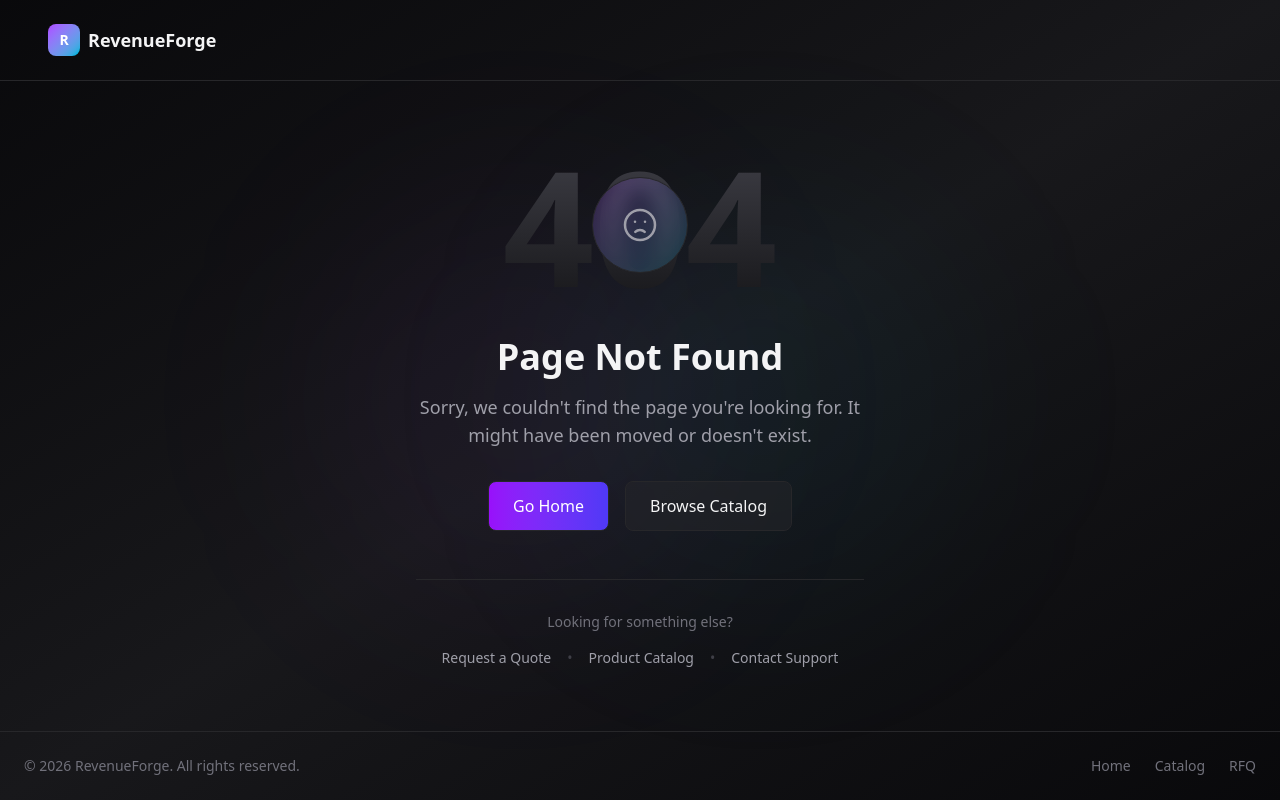
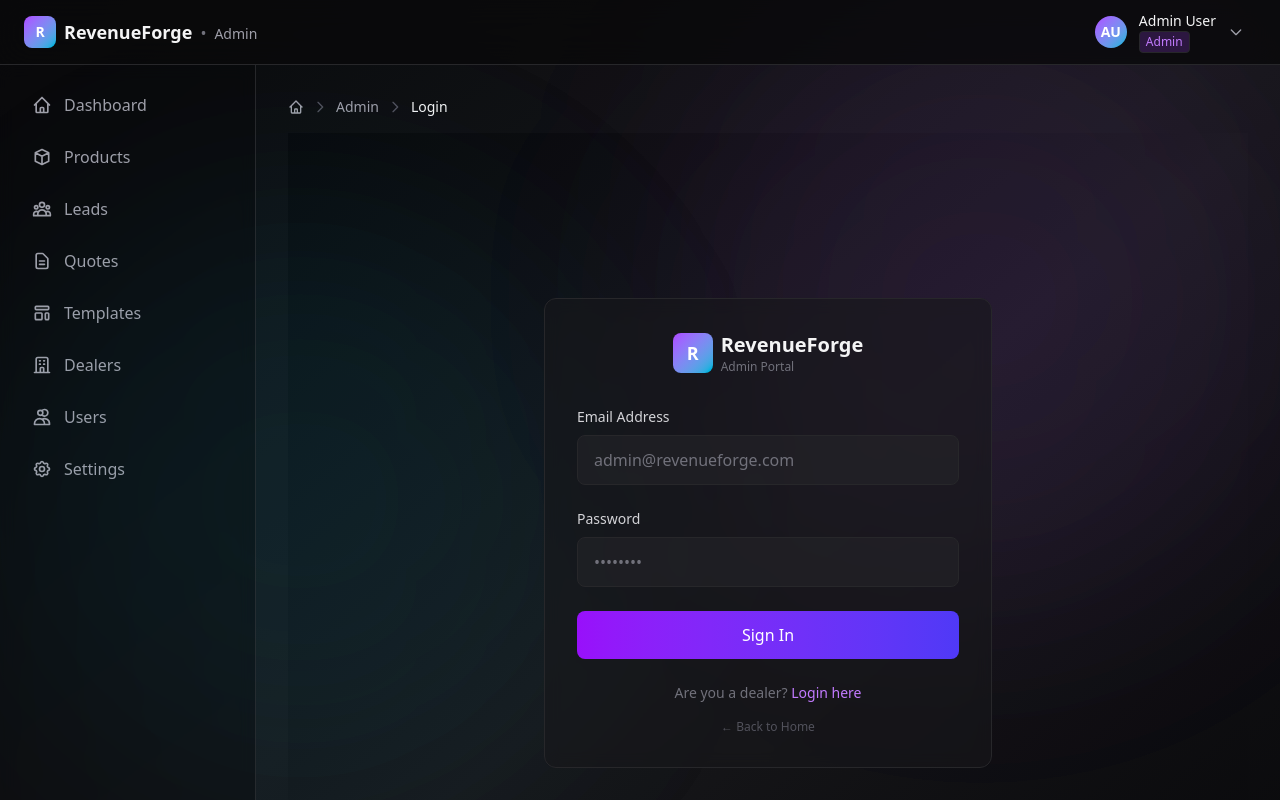
Before and after one commit to tardis-create/revenueforge, a Next.js app: page /admin/login in a window 1280 px wide. Before the commit this address had no page. Shown: the top 800 px of the page. Built offline with nearby package versions, Linux system fonts and the light colour scheme; a web font is replaced by a local one.

Commit message:
fix: move 'use client' directive to line 1 in catalog/[id]/page.tsx

```diff
--- /dev/null
+++ b/app/(admin)/admin/login/page.tsx
@@ -0,0 +1,111 @@
+'use client';
+
+import { useState } from 'react';
+import { useRouter } from 'next/navigation';
+import Link from 'next/link';
+
+export default function AdminLoginPage() {
+  const router = useRouter();
+  const [email, setEmail] = useState('');
+  const [password, setPassword] = useState('');
+  const [error, setError] = useState('');
+  const [loading, setLoading] = useState(false);
+
+  const handleSubmit = async (e: React.FormEvent) => {
+    e.preventDefault();
+    setError('');
+    setLoading(true);
+
+    // TODO: Implement actual authentication
+    // For now, just redirect to admin dashboard
+    setTimeout(() => {
+      setLoading(false);
+      router.push('/admin');
+    }, 500);
+  };
+
+  return (
+    <div className="min-h-screen bg-gradient-to-br from-zinc-950 via-zinc-900 to-zinc-950 flex items-center justify-center p-4">
+      {/* Background effects */}
+      <div className="fixed top-0 right-0 w-[600px] h-[600px] bg-purple-500/5 rounded-full blur-[120px] pointer-events-none" />
+      <div className="fixed bottom-0 left-0 w-[600px] h-[600px] bg-cyan-500/5 rounded-full blur-[120px] pointer-events-none" />
+
+      <div className="w-full max-w-md relative z-10">
+        <div className="bg-zinc-900/60 border border-zinc-800/50 rounded-xl backdrop-blur-sm p-8">
+          {/* Logo */}
+          <div className="flex items-center justify-center gap-2 mb-8">
+            <div className="w-10 h-10 rounded-lg bg-gradient-to-br from-purple-500 to-cyan-500 flex items-center justify-center">
+              <span className="text-white font-bold text-lg">R</span>
+            </div>
+            <div>
+              <span className="font-semibold text-xl text-zinc-100">RevenueForge</span>
+              <span className="text-zinc-500 text-xs block">Admin Portal</span>
+            </div>
+          </div>
+
+          {/* Login Form */}
+          <form onSubmit={handleSubmit} className="space-y-6">
+            <div>
+              <label htmlFor="email" className="block text-sm font-medium text-zinc-300 mb-2">
+                Email Address
+              </label>
+              <input
+                type="email"
+                id="email"
+                value={email}
+                onChange={(e) => setEmail(e.target.value)}
+                className="w-full px-4 py-3 bg-zinc-800/50 border border-zinc-700/50 rounded-lg text-zinc-100 placeholder-zinc-500 focus:outline-none focus:ring-2 focus:ring-purple-500 focus:border-transparent transition-all"
+                placeholder="admin@revenueforge.com"
+                required
+              />
+            </div>
+
+            <div>
+              <label htmlFor="password" className="block text-sm font-medium text-zinc-300 mb-2">
+                Password
+              </label>
+              <input
+                type="password"
+                id="password"
+                value={password}
+                onChange={(e) => setPassword(e.target.value)}
+                className="w-full px-4 py-3 bg-zinc-800/50 border border-zinc-700/50 rounded-lg text-zinc-100 placeholder-zinc-500 focus:outline-none focus:ring-2 focus:ring-purple-500 focus:border-transparent transition-all"
+                placeholder="••••••••"
+                required
+              />
+            </div>
+
+            {error && (
+              <div className="bg-red-500/10 border border-red-500/30 rounded-lg p-3 text-sm text-red-400">
+                {error}
+              </div>
+            )}
+
+            <button
+              type="submit"
+              disabled={loading}
+              className="w-full py-3 px-4 bg-gradient-to-r from-purple-600 to-indigo-600 text-white font-medium rounded-lg hover:from-purple-700 hover:to-indigo-700 focus:outline-none focus:ring-2 focus:ring-purple-500 focus:ring-offset-2 focus:ring-offset-zinc-900 transition-all disabled:opacity-50 disabled:cursor-not-allowed"
+            >
+              {loading ? 'Signing in...' : 'Sign In'}
+            </button>
+          </form>
+
+          {/* Footer */}
+          <div className="mt-6 text-center text-sm text-zinc-500">
+            <p>Are you a dealer?{' '}
+              <Link href="/dealer/login" className="text-purple-400 hover:text-purple-300 transition-colors">
+                Login here
+              </Link>
+            </p>
+          </div>
+
+          <div className="mt-4 text-center text-xs text-zinc-600">
+            <Link href="/" className="hover:text-zinc-400 transition-colors">
+              ← Back to Home
+            </Link>
+          </div>
+        </div>
+      </div>
+    </div>
+  );
+}
--- a/app/(public)/catalog/[id]/page.tsx
+++ b/app/(public)/catalog/[id]/page.tsx
@@ -1,4 +1,6 @@
 'use client'
+
+export const runtime = 'edge'
 
 import { useState, useEffect, useCallback } from 'react'
 import { useParams } from 'next/navigation'
--- /dev/null
+++ b/app/login/page.tsx
@@ -0,0 +1,19 @@
+'use client';
+
+import { useEffect } from 'react';
+import { useRouter } from 'next/navigation';
+
+export default function LoginPage() {
+  const router = useRouter();
+
+  useEffect(() => {
+    // Redirect to admin login by default
+    router.replace('/admin/login');
+  }, [router]);
+
+  return (
+    <div className="min-h-screen bg-zinc-950 flex items-center justify-center">
+      <p className="text-zinc-400">Redirecting to login...</p>
+    </div>
+  );
+}
```
Also changed, not shown: app/(admin)/admin/page.tsx (renamed from app/(admin)/page.tsx).
